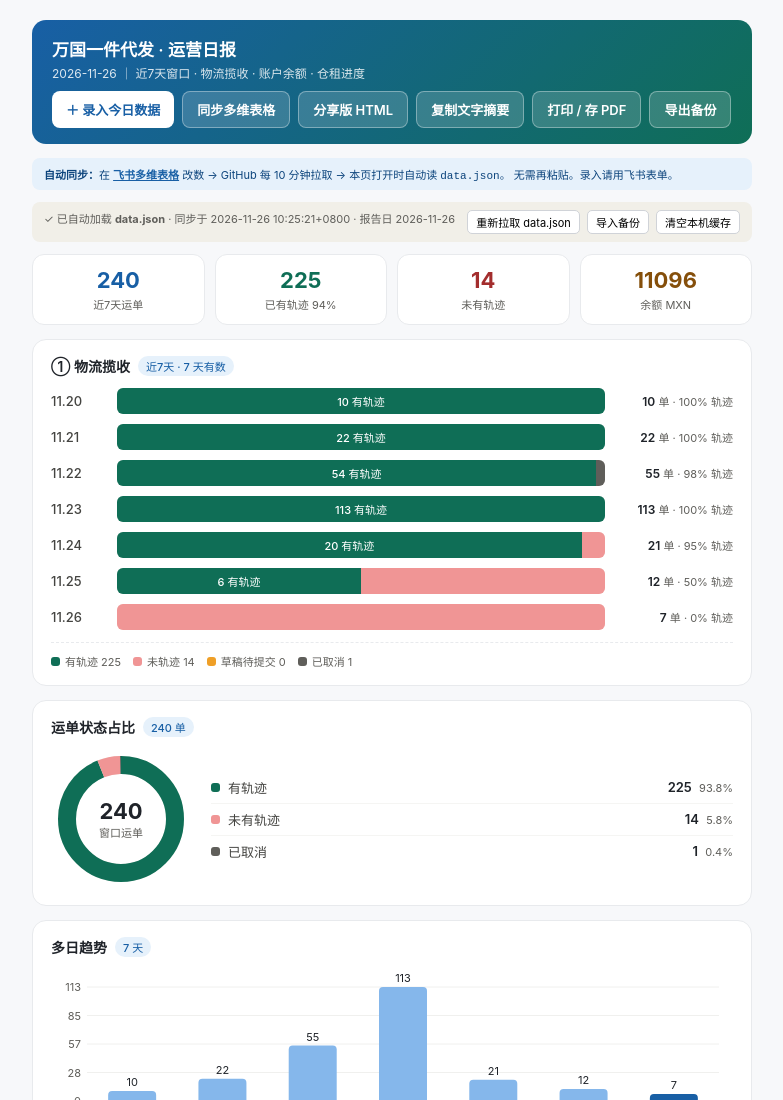
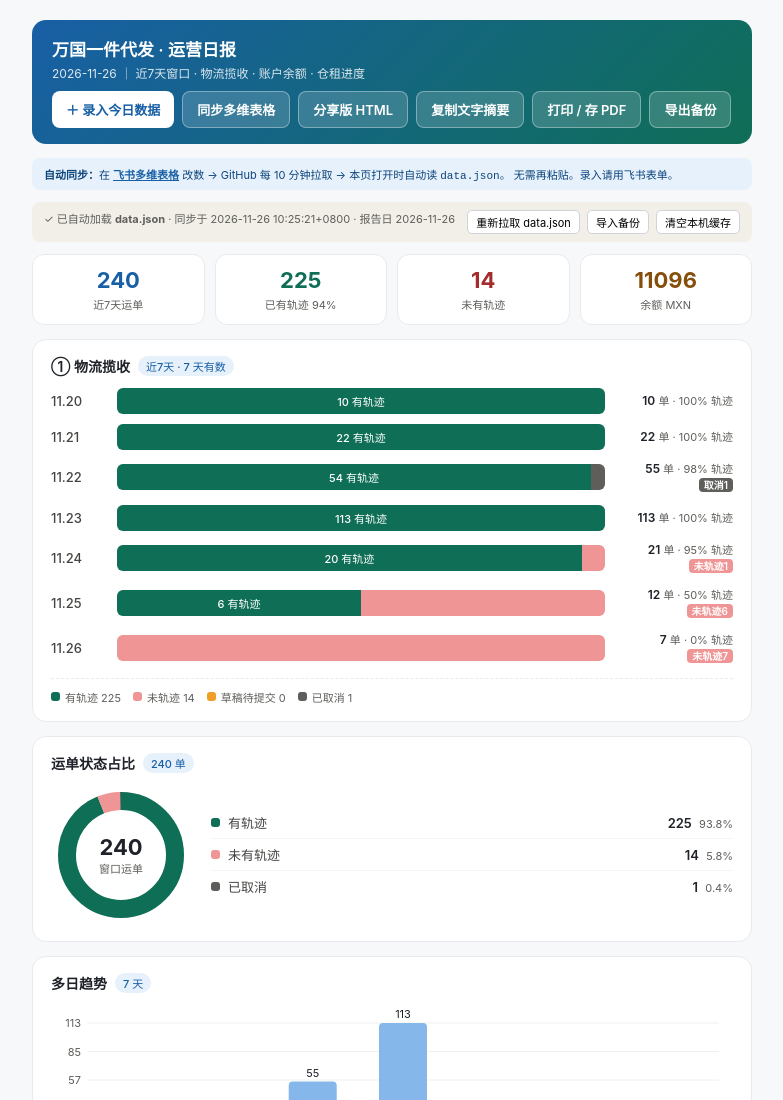
Before and after one commit to casvinas/wanguo-daily-report, a plain HTML site: page index.html in a window 1280 px wide. Shown: the top 1100 px of the page, without its empty margins (248-1031 px from the left). Drawn offline with Linux system fonts and the light colour scheme.

Commit message:
Add files via upload

```diff
--- a/index.html
+++ b/index.html
@@ -276,8 +276,42 @@
   .seg.none { background: #F09595; }
   .seg.draft { background: #EF9F27; }
   .seg.cancel { background: #5F5E5A; }
-  .day-meta { font-size: 11px; color: #5F5E5A; text-align: right; }
+  .day-meta { font-size: 11px; color: #5F5E5A; text-align: right; line-height: 1.45; }
   .day-meta b { color: #1F2329; font-weight: 600; font-size: 12px; }
+  .day-meta .tag-cancel {
+    display: inline-block;
+    background: #5F5E5A;
+    color: #fff;
+    border-radius: 4px;
+    padding: 0 5px;
+    font-size: 10px;
+    font-weight: 600;
+    margin-left: 4px;
+    vertical-align: 1px;
+  }
+  .day-meta .tag-draft {
+    display: inline-block;
+    background: #EF9F27;
+    color: #fff;
+    border-radius: 4px;
+    padding: 0 5px;
+    font-size: 10px;
+    font-weight: 600;
+    margin-left: 4px;
+    vertical-align: 1px;
+  }
+  .day-meta .tag-none {
+    display: inline-block;
+    background: #F09595;
+    color: #fff;
+    border-radius: 4px;
+    padding: 0 5px;
+    font-size: 10px;
+    font-weight: 600;
+    margin-left: 4px;
+    vertical-align: 1px;
+  }
+  .seg.cancel { min-width: 14px; }
 
   .legend {
     display: flex;
@@ -1296,12 +1330,17 @@ placeholder="日期: 2026-11-24
       if (d.tracked > 0) segs.push(`<div class="seg track" style="width:${pct(d.tracked)}">${d.tracked} 有轨迹</div>`);
       if (d.untracked > 0) segs.push(`<div class="seg none" style="width:${pct(d.untracked)}">${d.untracked >= 8 ? d.untracked + " 未轨迹" : ""}</div>`);
       if (d.draft > 0) segs.push(`<div class="seg draft" style="width:${pct(d.draft)}" title="${d.draft} 草稿">${d.draft >= 8 ? d.draft + " 草稿" : ""}</div>`);
-      if (d.canceled > 0) segs.push(`<div class="seg cancel" style="width:${pct(d.canceled)}" title="${d.canceled} 取消"></div>`);
-      const rate = d.total ? Math.round(d.tracked / d.total * 100) : 0;
+      if (d.canceled > 0) segs.push(`<div class="seg cancel" style="width:${pct(d.canceled)};min-width:14px" title="${d.canceled} 取消"></div>`);
+      // 轨迹率：取消不计入「未轨迹」；在率后面标明取消/草稿/未轨迹笔数
+      const rate = d.total ? Math.round((d.tracked / d.total) * 100) : 0;
+      const tags = [];
+      if (d.untracked > 0) tags.push(`<span class="tag-none">未轨迹${d.untracked}</span>`);
+      if (d.draft > 0) tags.push(`<span class="tag-draft">草稿${d.draft}</span>`);
+      if (d.canceled > 0) tags.push(`<span class="tag-cancel">取消${d.canceled}</span>`);
       return `<div class="day-row">
         <div class="day-label">${d.date}</div>
         <div class="bar-track">${segs.join("")}</div>
-        <div class="day-meta"><b>${d.total}</b> 单 · ${rate}% 轨迹</div>
+        <div class="day-meta"><b>${d.total}</b> 单 · ${rate}% 轨迹${tags.join("")}</div>
       </div>`;
     }).join("") || `<div class="hint">近${WINDOW_DAYS}天暂无运单数据</div>`;
     $("logiBadge").textContent = "近" + WINDOW_DAYS + "天 · " + winDays.length + " 天有数";
@@ -1882,11 +1921,15 @@ placeholder="日期: 2026-11-24
       if(d.tracked>0) segs.push('<div class="seg track" style="width:'+pct(d.tracked)+'">'+d.tracked+' 有轨迹</div>');
       if(d.untracked>0) segs.push('<div class="seg none" style="width:'+pct(d.untracked)+'">'+(d.untracked>=8?d.untracked+" 未轨迹":"")+'</div>');
       if(d.draft>0) segs.push('<div class="seg draft" style="width:'+pct(d.draft)+'">'+(d.draft>=8?d.draft+" 草稿":"")+'</div>');
-      if(d.canceled>0) segs.push('<div class="seg cancel" style="width:'+pct(d.canceled)+'"></div>');
+      if(d.canceled>0) segs.push('<div class="seg cancel" style="width:'+pct(d.canceled)+';min-width:14px"></div>');
       var rate = d.total ? Math.round(d.tracked/d.total*100) : 0;
+      var tags = '';
+      if(d.untracked>0) tags += '<span class="tag-none">未轨迹'+d.untracked+'</span>';
+      if(d.draft>0) tags += '<span class="tag-draft">草稿'+d.draft+'</span>';
+      if(d.canceled>0) tags += '<span class="tag-cancel">取消'+d.canceled+'</span>';
       return '<div class="day-row"><div class="day-label">'+esc(d.date)+'</div>'+
         '<div class="bar-track">'+segs.join("")+'</div>'+
-        '<div class="day-meta"><b>'+d.total+'</b> 单 · '+rate+'% 轨迹</div></div>';
+        '<div class="day-meta"><b>'+d.total+'</b> 单 · '+rate+'% 轨迹'+tags+'</div></div>';
     }).join("");
   }
   var lb = $("logiBadge"); if(lb) lb.textContent = (cur.days||[]).length+" 天窗口";
```
